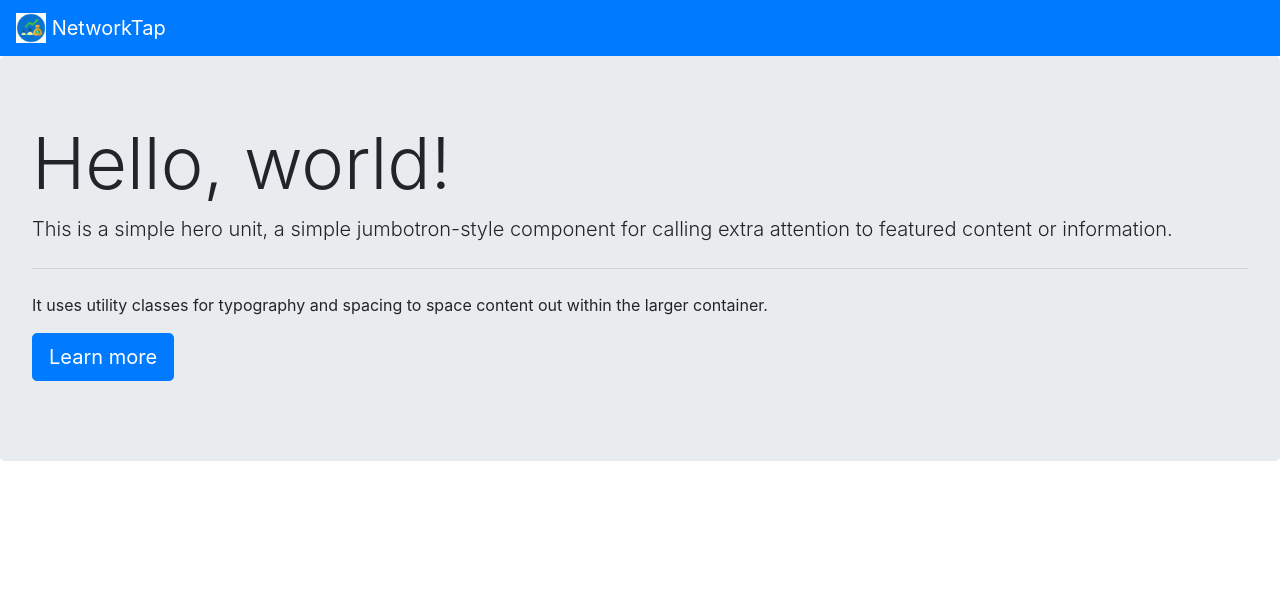
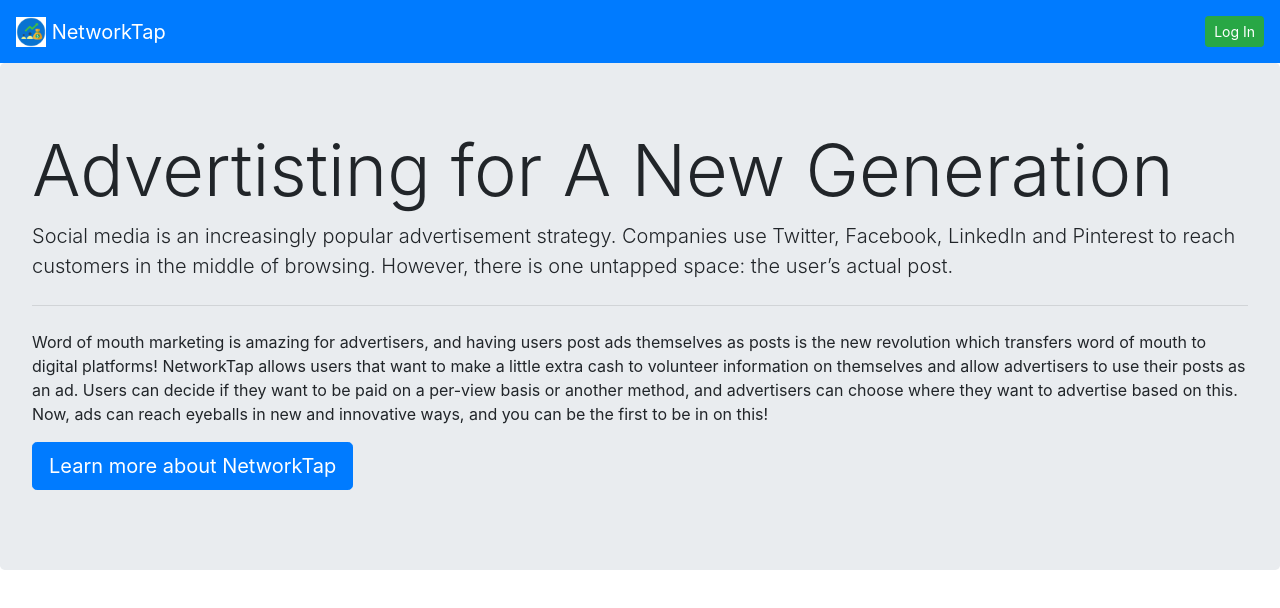
Before and after one commit to NetworkTap/networktap.github.io, a plain HTML site: page index.html in a window 1280 px wide. Drawn offline with nearby package versions, Linux system fonts and the light colour scheme.

Commit message:
worked more on index

```diff
--- a/index.html
+++ b/index.html
@@ -13,15 +13,19 @@
                 <img src="res/img/logo.png" width="30" height="30" class="d-inline-block align-top" alt="">
                 NetworkTap
             </a>
+            <span class="navbar-text">
+                <a class="btn btn-success btn-sm" href='#' role="button">Log In</a>
+            </span>
         </nav>
     <!--JumboTron-->
         <div class="jumbotron">
-        <h1 class="display-3">Hello, world!</h1>
-        <p class="lead">This is a simple hero unit, a simple jumbotron-style component for calling extra attention to featured content or information.</p>
+        <h1 class="display-3">Advertisting for A New Generation</h1>
+        <p class="lead">Social media is an increasingly popular advertisement strategy. Companies use Twitter, Facebook, LinkedIn and Pinterest to reach customers in the middle of browsing. However, there is one untapped space: the user’s actual post.
         <hr class="my-4">
-        <p>It uses utility classes for typography and spacing to space content out within the larger container.</p>
+        <p>Word of mouth marketing is amazing for advertisers, and having users post ads themselves as posts is the new revolution which transfers word of mouth to digital platforms!
+            NetworkTap allows users that want to make a little extra cash to volunteer information on themselves and allow advertisers to use their posts as an ad. Users can decide if they want to be paid on a per-view basis or another method, and advertisers can choose where they want to advertise based on this. Now, ads can reach eyeballs in new and innovative ways, and you can be the first to be in on this!</p>
         <p class="lead">
-            <a class="btn btn-primary btn-lg" href="#" role="button">Learn more</a>
+            <a class="btn btn-primary btn-lg" href="#" role="button">Learn more about NetworkTap</a>
         </p>
         </div>
     </body>
```
